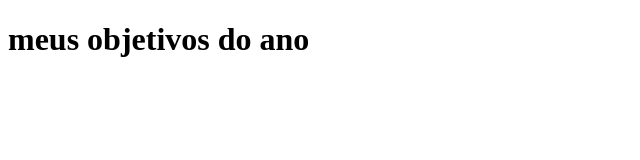
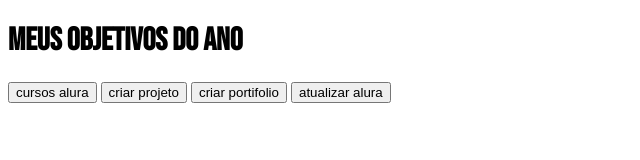
Before and after one commit to GiovaniGameplays/javascript, a plain HTML site: page index.html in a window 1280 px wide. Shown: the whole page, without its empty margins (0-640 px from the left). Drawn offline with Linux system fonts and the light colour scheme.

Commit message:
Add files via upload

```diff
--- a/index.html
+++ b/index.html
@@ -4,8 +4,19 @@
     <meta charset="UTF-8">
     <meta name="viewport" content="width=device-width, initial-scale=1.0">
     <title>projeto de vida</title>
+    <link rel="stylesheet" href="style.css">
+    <link rel="preconnect" href="https://fonts.googleapis.com">
+<link rel="preconnect" href="https://fonts.gstatic.com" crossorigin>
+<link href="https://fonts.googleapis.com/css2?family=Bebas+Neue&display=swap" rel="stylesheet">
 </head>
 <body>
     <h1>meus objetivos do ano</h1>
+    <div class="botoes">
+        <button>cursos alura</button>
+        <button>criar projeto</button>
+        <button>criar portifolio</button>
+        <button>atualizar alura</button>
+    </div>
+
 </body>
 </html>
--- a/style.css
+++ b/style.css
@@ -6,3 +6,5 @@
     --texto-de-fundo:rgba(58,55,94,0.3);
 
      }
+     h1{font-family: "Bebas Neue", sans-serif;
+    }
```
Also changed, not shown: 1 other file.
